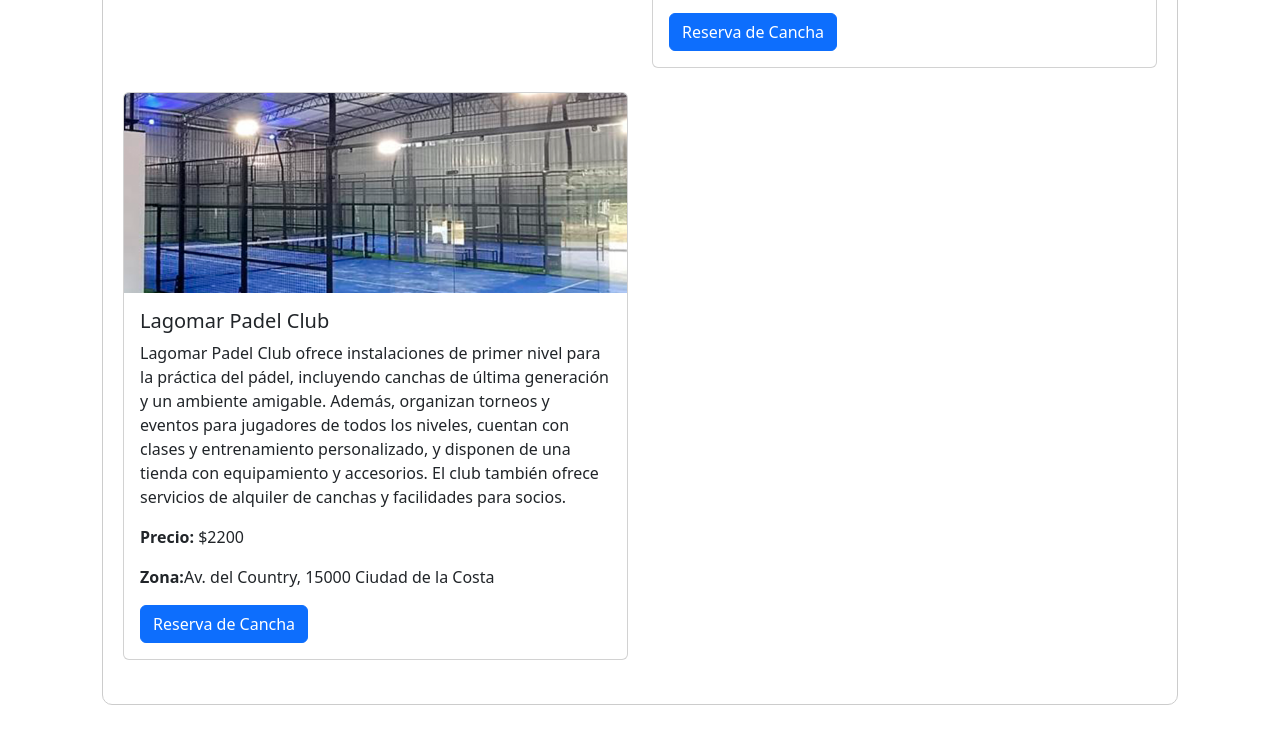
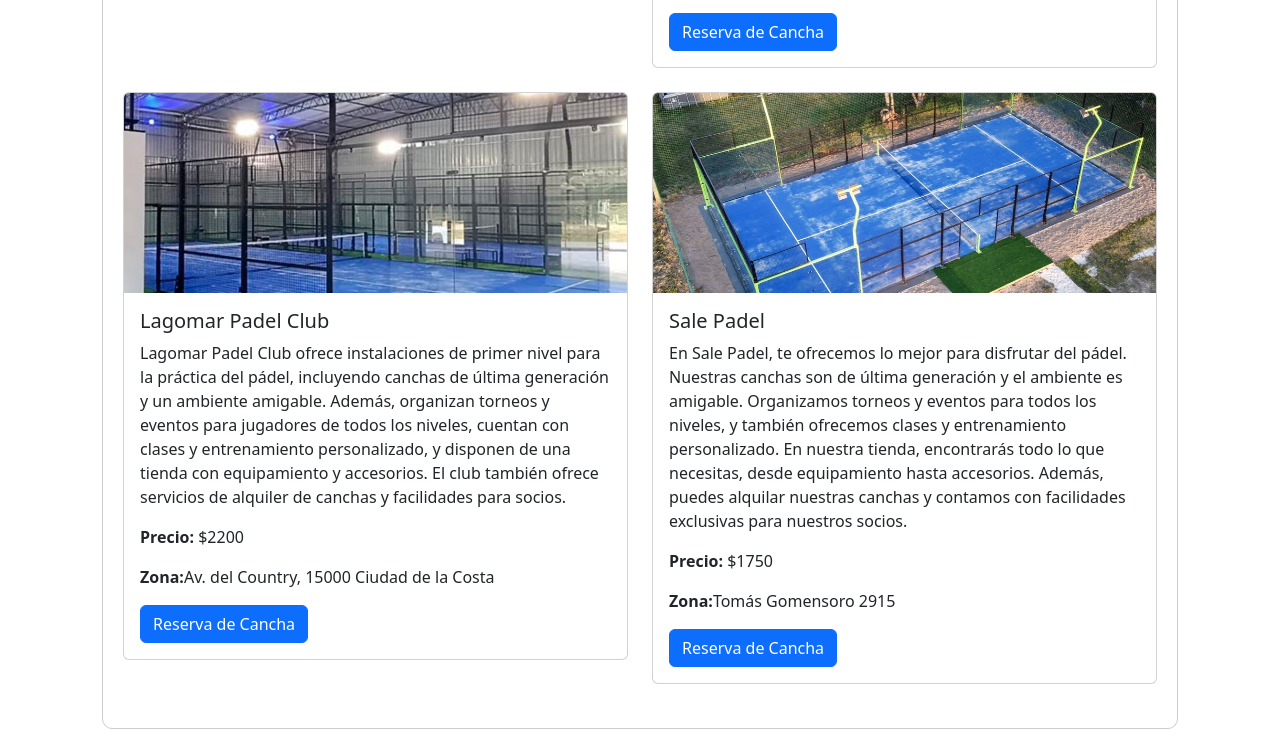
Before and after one commit to JuanCortabarria/Cortabarria-Kalichman-Orona, a plain HTML site: page src/interface/index.html in a window 1280 px wide. Shown: the part 1509-2258 px from the top of the page. Before the commit the page ends 2234 px from the top, so only its background shows below. Drawn offline with nearby package versions, Linux system fonts and the light colour scheme.

Commit message:
agrego la 6 cancha

```diff
--- a/src/interface/index.html
+++ b/src/interface/index.html
@@ -82,12 +82,16 @@
                         </div>
                         <div class="col-md-6 mb-4">
                             <div class="card">
-                                <img src="imagnes/imagen-Reducto-Padel-Center.webp" class="card-img-top" alt="Cancha de Padel 3">
+                                <img src="imagnes/imagen-Reducto-Padel-Center.webp" class="card-img-top"
+                                    alt="Cancha de Padel 3">
                                 <div class="card-body">
                                     <h5 class="card-title">Reducto Padel Center</h5>
-                                    <p class="card-text"> Reducto Padel Center es un complejo deportivo de pádel en Montevideo, Uruguay. Ofrece canchas de
-                                        pádel de calidad para jugadores de todos los niveles. Además, cuenta con servicios como alquiler
-                                        de equipos, clases con entrenadores y organización de torneos. Es un lugar ideal para los
+                                    <p class="card-text"> Reducto Padel Center es un complejo deportivo de pádel en
+                                        Montevideo, Uruguay. Ofrece canchas de
+                                        pádel de calidad para jugadores de todos los niveles. Además, cuenta con
+                                        servicios como alquiler
+                                        de equipos, clases con entrenadores y organización de torneos. Es un lugar ideal
+                                        para los
                                         amantes del pádel en la ciudad.</p>
                                     <p><strong>Precio:</strong> $1900</p>
                                     <p><strong>Zona:</strong> Dr. Alfredo García Morales 1320</p>
@@ -102,11 +106,13 @@
                                 <img src="imagnes/canchasAbiertas.jpg" class="card-img-top" alt="Cancha de Padel 4">
                                 <div class="card-body">
                                     <h5 class="card-title">Cancha Boss Padel</h5>
-                                    <p class="card-text">Boss Padel es un complejo deportivo de pádel en Montevideo, Uruguay.
+                                    <p class="card-text">Boss Padel es un complejo deportivo de pádel en Montevideo,
+                                        Uruguay.
                                         Ofrece canchas de pádel de alta calidad para jugadores de todos los niveles.
                                         Además, cuenta con servicios como alquiler de equipos,
                                         clases con entrenadores profesionales y organización de torneos.
-                                        También dispone de una tienda especializada y una cafetería para relajarse después de los
+                                        También dispone de una tienda especializada y una cafetería para relajarse
+                                        después de los
                                         partidos.
                                         Boss Padel es el lugar ideal para los amantes del pádel en Montevideo,
                                         proporcionando una experiencia deportiva completa y de primer nivel.</p>
@@ -124,16 +130,39 @@
                                 <img src="imagnes/2024-04-13.png" class="card-img-top" alt="Cancha de Padel 5">
                                 <div class="card-body">
                                     <h5 class="card-title">Lagomar Padel Club</h5>
-                                    <p class="card-text">Lagomar Padel Club ofrece instalaciones de primer nivel para la práctica del pádel, incluyendo
-                                        canchas de última generación y un ambiente amigable. Además, organizan torneos y eventos para
-                                        jugadores de todos los niveles, cuentan con clases y entrenamiento personalizado, y disponen de
-                                        una tienda con equipamiento y accesorios. El club también ofrece servicios de alquiler de
+                                    <p class="card-text">Lagomar Padel Club ofrece instalaciones de primer nivel para la
+                                        práctica del pádel, incluyendo
+                                        canchas de última generación y un ambiente amigable. Además, organizan torneos y
+                                        eventos para
+                                        jugadores de todos los niveles, cuentan con clases y entrenamiento
+                                        personalizado, y disponen de
+                                        una tienda con equipamiento y accesorios. El club también ofrece servicios de
+                                        alquiler de
                                         canchas y facilidades para socios.</p>
                                     <p><strong>Precio:</strong> $2200</p>
                                     <p><strong>Zona:</strong>Av. del Country, 15000 Ciudad de la
                                         Costa</p>
                                     <button class="btn btn-primary"
                                         onclick="seleccionarCancha('Lagomar Padel Club')">Reserva de
+                                        Cancha</button>
+                                </div>
+                            </div>
+                        </div>
+                        <div class="col-md-6 mb-4">
+                            <div class="card">
+                                <img src="imagnes/266206690_4528656837212387_5352426192334800099_n.jpg" class="card-img-top" alt="Cancha de Padel 6">
+                                <div class="card-body">
+                                    <h5 class="card-title">Sale Padel</h5>
+                                    <p class="card-text">En Sale Padel, te ofrecemos lo mejor para disfrutar del pádel.
+                                        Nuestras canchas son de última generación y el ambiente es amigable. Organizamos
+                                        torneos y eventos para todos los niveles, y también ofrecemos clases y
+                                        entrenamiento personalizado. En nuestra tienda, encontrarás todo lo que
+                                        necesitas, desde equipamiento hasta accesorios. Además, puedes alquilar nuestras
+                                        canchas y contamos con facilidades exclusivas para nuestros socios.</p>
+                                    <p><strong>Precio:</strong> $1750</p>
+                                    <p><strong>Zona:</strong>Tomás Gomensoro 2915</p>
+                                    <button class="btn btn-primary"
+                                        onclick="seleccionarCancha('Sale Padel')">Reserva de
                                         Cancha</button>
                                 </div>
                             </div>
@@ -149,13 +178,14 @@
                         <h2>Reserva de Cancha</h2>
                         <form id="reserva-form">
                             <div class="mb-3">
-                                <label for="cancha" class="form-label" >Cancha:</label>
+                                <label for="cancha" class="form-label">Cancha:</label>
                                 <select id="cancha" name="cancha" class="form-select" required>
                                     <option value="World Padel Center Montevideo">World Padel Center Montevideo</option>
                                     <option value="Indoor Padel Montevideo">Indoor Padel Montevideo</option>
                                     <option value="Reducto Padel Center">Reducto Padel Center</option>
                                     <option value="Cancha Boss Padel">Cancha Boss Padel</option>
                                     <option value="Lagomar Padel Club">Lagomar Padel Club</option>
+                                    <option value="Sale Padel">Sale Padel</option>
                                 </select>
                             </div>
                             <div class="mb-3">
```
Also changed, not shown: src/interface/imagnes/266206690_4528656837212387_5352426192334800099_n.jpg (added).
